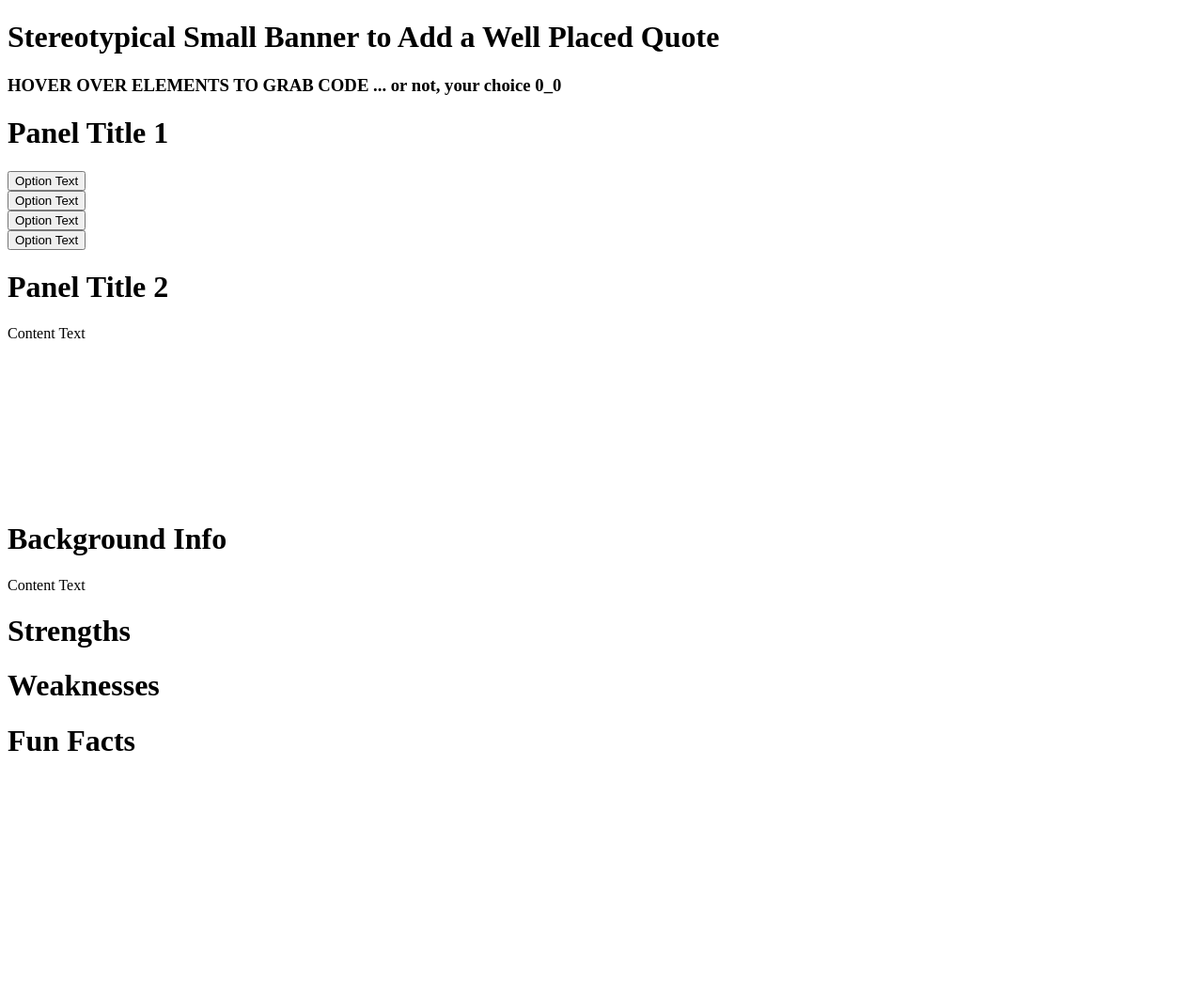
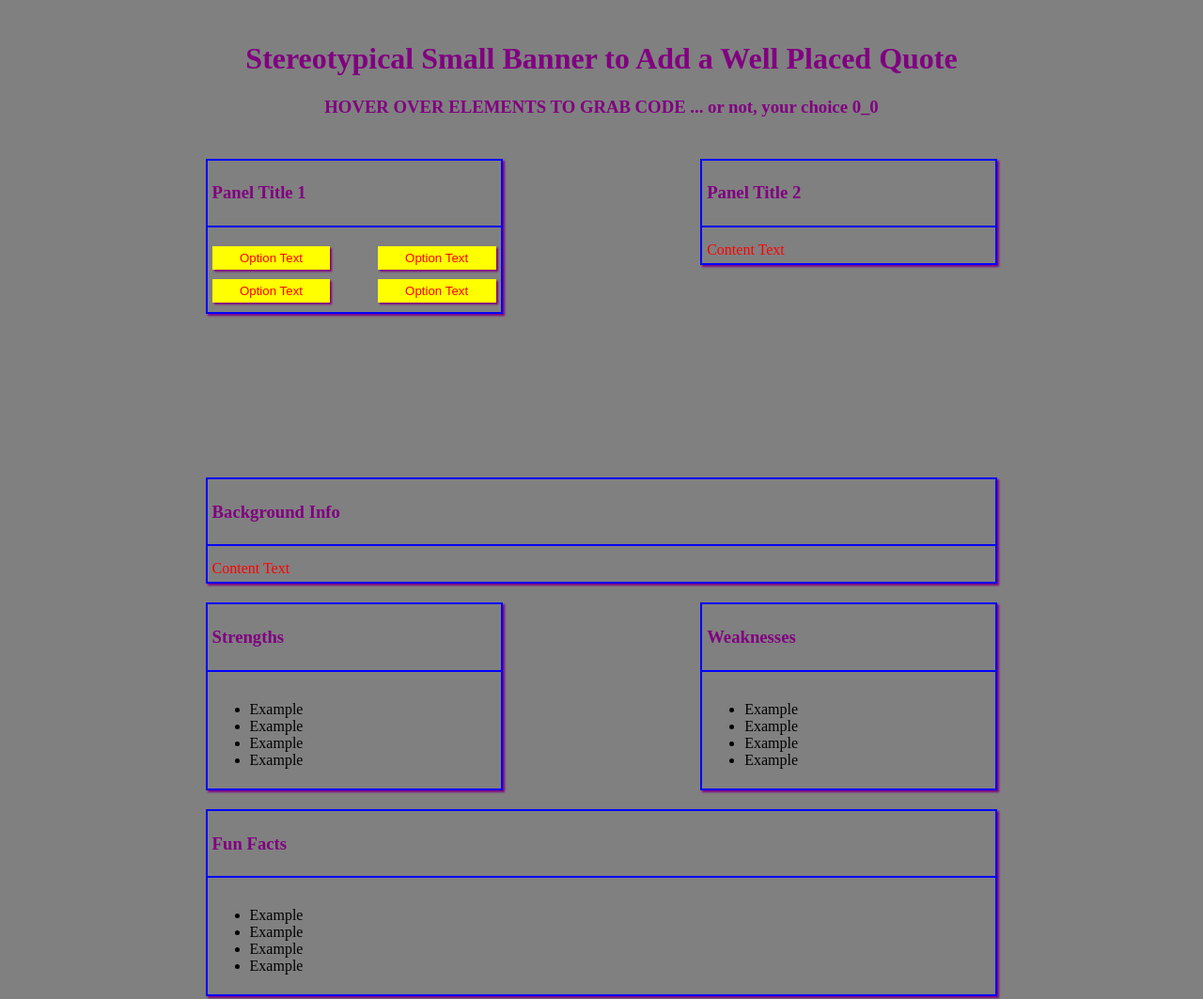
Before and after one commit to Larou-Tim/Project-Omega-Watch, a plain HTML site: page assets/layouts/layout2-stats.html in a window 1280 px wide. Shown: the whole page at 94% size. Before the commit the page ends 828 px from the top, so only its background shows below. Drawn offline with Linux system fonts and the light colour scheme.

Commit message:
layout basic styling complete

```diff
--- /dev/null
+++ b/assets/css/grid.css
@@ -0,0 +1,43 @@
+/*GRID SYSTEM*/
+	.grid-container{
+		width: 100%;
+		max-width: 1920px;
+	}
+
+	.row:before,
+	.row:after{
+		content:"";
+		display:table;
+		clear:both;
+	}
+
+	[class*='col-']{
+		box-sizing:border-box;
+		float:left;
+		min-height:1px;
+		width:8.33%;
+		/*Gutter*/
+		/*padding:10px;*/
+		overflow:wrap;
+	}
+
+	.col-1{width:8.33%;}
+	.col-2{width:16.66%}
+	.col-3{width:25%;}
+	.col-4{width:33.33%;}
+	.col-5{width:41.66%}
+	.col-6{width:50%;}
+	.col-7{width:58.33%;}
+	.col-8{width:66.66%;}
+	.col-9{width:75%;}
+	.col-10{width:83.33%;}
+	.col-11{width:91.66%;}
+	.col-12{width:100%;}
+
+	/*Small Desktop Responsiveness*/
+	@media all and (max-width:1200px){}
+	/*Tablet (ipad) Responsiveness*/
+	@media all and (max-width:768px){}
+	/*Mobile Responsiveness*/
+	@media all and (max-width:360px){}
+/*-----------------------------------------------------*/
--- a/assets/layouts/layout2-stats.css
+++ b/assets/layouts/layout2-stats.css
@@ -1,7 +1,18 @@
 /*-------------------------------*/
 /*POKE PRESENTATION*/
 /*-------------------------------*/
-.pokeBanner{}
+body{
+	background-color:grey;/*set by poke script*/
+}
+.pokeBanner{
+	padding:15px 0px 15px 0px;
+	margin:0px 0px 10px 0px;
+	/*border-style:solid;
+	border-width:5px 0px 0px 0px;*/
+	border-color:blue;/*Set by poke script*/
+	text-align:center;
+	color:purple;/*set by poke script*/
+}
 .pokeHUD{
 	background-image:;
 }
@@ -10,22 +21,42 @@
 /*POKE PANELS*/
 /*-------------------------------*/
 .pokePanel{
-	box-shadow:2px 2px 2px #888888;
+	margin:0px 0px 20px 0px;
+	box-shadow:2px 2px 2px purple;/*Set by poke script*/
 }
 [class*='pokePanel-']{
 
 }
-.pokePanel-title{}
-.pokePanel-content{}
+.pokePanel-title{
+	padding:5px 5px 5px 5px;
+	border-style:solid;
+	border-width:2px 2px 2px 2px;
+	border-color:blue;/*Set by poke script*/
+	color:purple;/*set by poke script*/
+}
+.pokePanel-content{
+	padding:15px 5px 5px 5px;
+	border-style:solid;
+	border-width:0px 2px 2px 2px;
+	border-color:blue;/*Set by poke script*/
+}
 
 /*-------------------------------*/
 /*POKE TEXTUAL THINGS*/
 /*-------------------------------*/
-.pokeText{}
+.pokeText{
+	color:red;/*set by poke script*/
+}
 
 /*-------------------------------*/
 /*POKE ACTIONS*/
 /*-------------------------------*/
 .pokeButton{
-	box-shadow:2px 2px 2px #888888;
+	padding:5px 10px 5px 10px;
+	margin:5px auto 5px auto;
+	border:none;
+	box-shadow:2px 2px 2px purple;/*Set by poke script*/
+	background-color:yellow;/*set by poke script*/
+	color:red;/*set by poke script*/
+	display:inline-block;
 }
--- a/assets/layouts/layout2-stats.html
+++ b/assets/layouts/layout2-stats.html
@@ -8,13 +8,18 @@ Layout2 Stat Display
 <head>
 	<meta charset="UTF-8">
 	<title>Stat Display</title>
+	<!-- Attach reset css -->
+	<link rel="stylesheet" type="text/css" href="../css/reset.css">
+	<!-- Attach grid system css -->
+	<link rel="stylesheet" type="text/css" href="../css/grid.css">
+	<!-- Attach custom styles css for layout2 -->
+	<link rel="stylesheet" type="text/css" href="layout2-stats.css">
 </head>
 <body>
 <!-- +++++++++++++++++++ -->
 <!-- BANNER -->
-<!-- CLASSES: pokeBanner, pokePanel, pokeButton, pokeHUD, pokeText -->
 <!-- +++++++++++++++++++ -->
-<div class="pokeBanner">
+<div class="row pokeBanner">
 	<h1>Stereotypical Small Banner to Add a Well Placed Quote</h1>
 	<h3>HOVER OVER ELEMENTS TO GRAB CODE ... or not, your choice 0_0</h3>
 </div>
@@ -22,40 +27,49 @@ Layout2 Stat Display
 <!-- +++++++++++++++++++ -->
 <!-- PANEL1 & PANEL2 -->
 <!-- +++++++++++++++++++ -->
-<div>
-	<div class="pokePanel">
-		<div class="pokePanel-title"><h1>Panel Title 1</h1></div><!--  PANEL TITLE -->
+<div class="row">
+	<div class="col-2"></div>
+	<div class="pokePanel col-3">
+		<div class="pokePanel-title"><h3>Panel Title 1</h3></div><!--  PANEL TITLE -->
 		<div class="pokePanel-content">
-			<div class="pokeButton"><button type="button">Option Text</button></div>
-			<div class="pokeButton"><button type="button">Option Text</button></div>
-			<div class="pokeButton"><button type="button">Option Text</button></div>
-			<div class="pokeButton"><button type="button">Option Text</button></div>
+			<div class="row">
+				<div><button class="pokeButton col-5" type="button">Option Text</button></div>
+				<div class="col-2"></div>
+				<div><button class="pokeButton col-5" type="button">Option Text</button></div>
+			</div>
+			<div class="row">
+				<div><button class="pokeButton col-5" type="button">Option Text</button></div>
+				<div class="col-2"></div>
+				<div><button class="pokeButton col-5" type="button">Option Text</button></div>
+			</div>
 		</div><!-- PANEL CONTENT -->
 	</div>
-	<div class="pokePanel">
-		<div class="pokePanel-title"><h1>Panel Title 2</h1></div><!--  PANEL TITLE -->
+	<div class="col-2"></div>
+	<div class="pokePanel col-3">
+		<div class="pokePanel-title"><h3>Panel Title 2</h3></div><!--  PANEL TITLE -->
 		<div class="pokePanel-content">
 			<div class="pokeText">Content Text</div>
 		</div><!-- PANEL CONTENT -->
 	</div>
+	<div class="col-2"></div>
 </div>
 
 <!-- +++++++++++++++++++ -->
 <!-- MAIN HUD DISPLAY OVERVIEW -->
 <!-- +++++++++++++++++++ -->
-<div class="pokeHUD">
-	<div>
+<div class="row pokeHUD">
+	<div class="col-3">
 		<a><p></p></a><!--  Stat -->
 		<a><p></p></a><!--  Stat -->
 		<a><p></p></a><!--  Stat -->
 		<a><p></p></a><!--  Stat -->
 	</div>
-	<div>
+	<div class="col-6">
 		<canvas>
 			<img/>
 		</canvas><!-- Add pokemon gif -->
 	</div>
-	<div>
+	<div class="col-3">
 		<a><p></p></a><!--  Stat -->
 		<a><p></p></a><!--  Stat -->
 		<a><p></p></a><!--  Stat -->
@@ -65,37 +79,67 @@ Layout2 Stat Display
 <!-- +++++++++++++++++++ -->
 <!-- BACKGROUND INFO -->
 <!-- +++++++++++++++++++ -->
-<div class="pokePanel">
-	<div class="pokePanel-title"><h1>Background Info</h1></div><!--  PANEL TITLE -->
+<div class="row">
+	<div class="col-2"></div>
+	<div class="pokePanel col-8">
+		<div class="pokePanel-title"><h3>Background Info</h3></div><!--  PANEL TITLE -->
 		<div class="pokePanel-content">
 			<div class="pokeText">Content Text</div>
 		</div><!-- PANEL CONTENT -->
+	</div>
+	<div class="col-2"></div>
 </div>
 
 <!-- +++++++++++++++++++ -->
 <!-- STRENGTHS & WEAKNESSES -->
 <!-- +++++++++++++++++++ -->
+<div clas="row">
+	<div class="col-2"></div>
 	<div>
-	<div class="pokePanel">
-		<div class="pokePanel-title"><h1>Strengths</h1></div>
+		<div class="pokePanel col-3">
+			<div class="pokePanel-title"><h3>Strengths</h3></div>
 			<div class="pokePanel-content">
-			<ul></ul>
+				<ul>
+					<li>Example</li>
+					<li>Example</li>
+					<li>Example</li>
+					<li>Example</li>
+				</ul>
 			</div>
 		</div>
-	<div class="pokePanel">
-		<div class="pokePanel-title"><h1>Weaknesses</h1></div>
-		<div class="pokepanel-content">
-			<ul></ul>
+		<div class="col-2"></div>
+		<div class="pokePanel col-3">
+			<div class="pokePanel-title"><h3>Weaknesses</h3></div>
+			<div class="pokePanel-content">
+				<ul>
+					<li>Example</li>
+					<li>Example</li>
+					<li>Example</li>
+					<li>Example</li>
+				</ul>
 			</div>
 		</div>
+	</div>
+	<div class="col-2"></div>
 </div>
 
 <!-- +++++++++++++++++++ -->
 <!-- FUN FACTS -->
 <!-- +++++++++++++++++++ -->
-<div>
-	<h1>Fun Facts</h1>
+<div class="row">
+	<div class="col-2"></div>
+	<div class="pokePanel col-8">
+		<div class="pokePanel-title"><h3>Fun Facts</h3></div>
+		<div class="pokePanel-content">
+			<ul>
+				<li>Example</li>
+				<li>Example</li>
+				<li>Example</li>
+				<li>Example</li>
+			</ul>
 		</div>
-
+	</div>
+	<div class="col-2"></div>
+</div>
 </body>
 </html>
```
Lines whose indentation alone changed are shown as unchanged.
